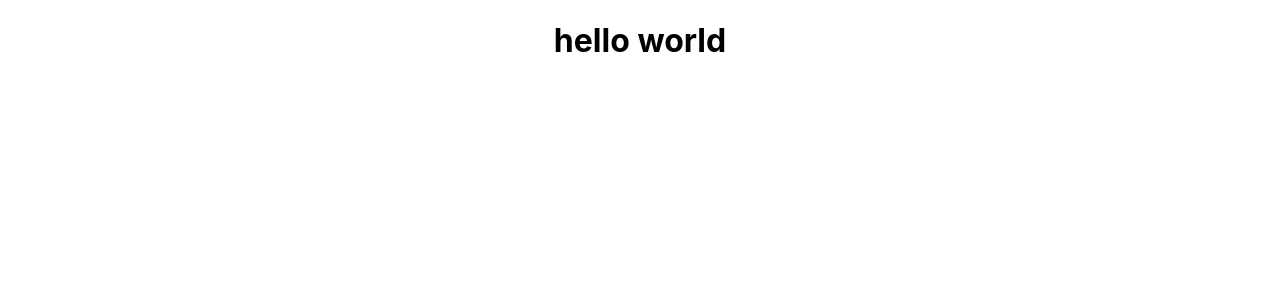
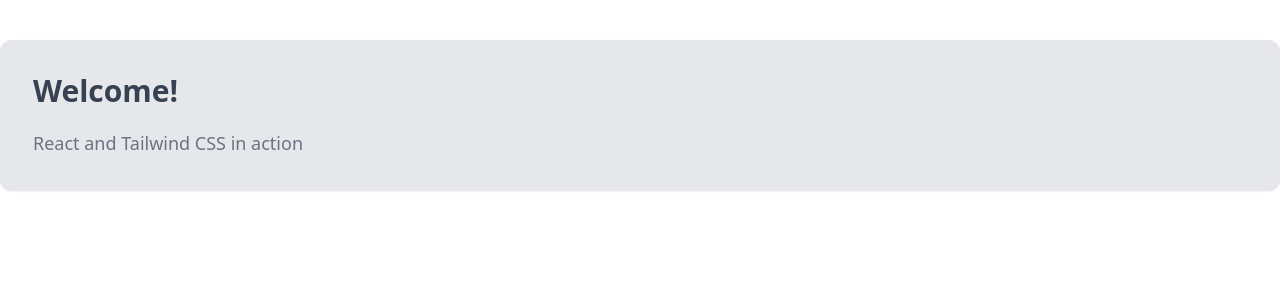
Before and after one commit to olamideakinyemi/my-portfolio, a React (Create React App) app: page / in a window 1280 px wide. Shown: the top 300 px of the page. Built offline with nearby package versions, Linux system fonts and the light colour scheme.

Commit message:
setup tailwind

```diff
--- a/package.json
+++ b/package.json
@@ -34,5 +34,10 @@
       "last 1 firefox version",
       "last 1 safari version"
     ]
+  },
+  "devDependencies": {
+    "autoprefixer": "^10.4.13",
+    "postcss": "^8.4.21",
+    "tailwindcss": "^3.2.4"
   }
 }
--- /dev/null
+++ b/postcss.config.js
@@ -0,0 +1,6 @@
+module.exports = {
+  plugins: {
+    tailwindcss: {},
+    autoprefixer: {},
+  },
+}
--- a/public/index.html
+++ b/public/index.html
@@ -24,7 +24,7 @@
       work correctly both with client-side routing and a non-root public URL.
       Learn how to configure a non-root public URL by running `npm run build`.
     -->
-    <title>React App</title>
+    <title>my-portfolio</title>
   </head>
   <body>
     <noscript>You need to enable JavaScript to run this app.</noscript>
--- a/src/App.css
+++ b/src/App.css
@@ -1,4 +1,4 @@
-.App {
+/* .App {
   text-align: center;
 }
 
@@ -35,4 +35,4 @@
   to {
     transform: rotate(360deg);
   }
-}
+} */
--- a/src/App.js
+++ b/src/App.js
@@ -2,9 +2,13 @@
 
 function App() {
   return (
-    <div className="App">
-     <h1>hello world
-     </h1>
+    <div className="container mx-auto bg-gray-200 rounded-xl shadow border p-8 m-10">
+      <p className="text-3xl text-gray-700 font-bold mb-5">
+        Welcome!
+      </p>
+      <p className="text-gray-500 text-lg">
+        React and Tailwind CSS in action
+      </p>
     </div>
   );
 }
--- a/src/index.css
+++ b/src/index.css
@@ -1,13 +1,3 @@
-body {
-  margin: 0;
-  font-family: -apple-system, BlinkMacSystemFont, 'Segoe UI', 'Roboto', 'Oxygen',
-    'Ubuntu', 'Cantarell', 'Fira Sans', 'Droid Sans', 'Helvetica Neue',
-    sans-serif;
-  -webkit-font-smoothing: antialiased;
-  -moz-osx-font-smoothing: grayscale;
-}
-
-code {
-  font-family: source-code-pro, Menlo, Monaco, Consolas, 'Courier New',
-    monospace;
-}
+@tailwind base;
+@tailwind components;
+@tailwind utilities;
--- /dev/null
+++ b/tailwind.config.js
@@ -0,0 +1,10 @@
+/** @type {import('tailwindcss').Config} */
+module.exports = {
+  content: [
+    "./src/**/*.{js,jsx,ts,tsx}",
+  ],
+  theme: {
+    extend: {},
+  },
+  plugins: [],
+}
```
Also changed, not shown: 1 other file (tests, documents, lock files or other folders).
